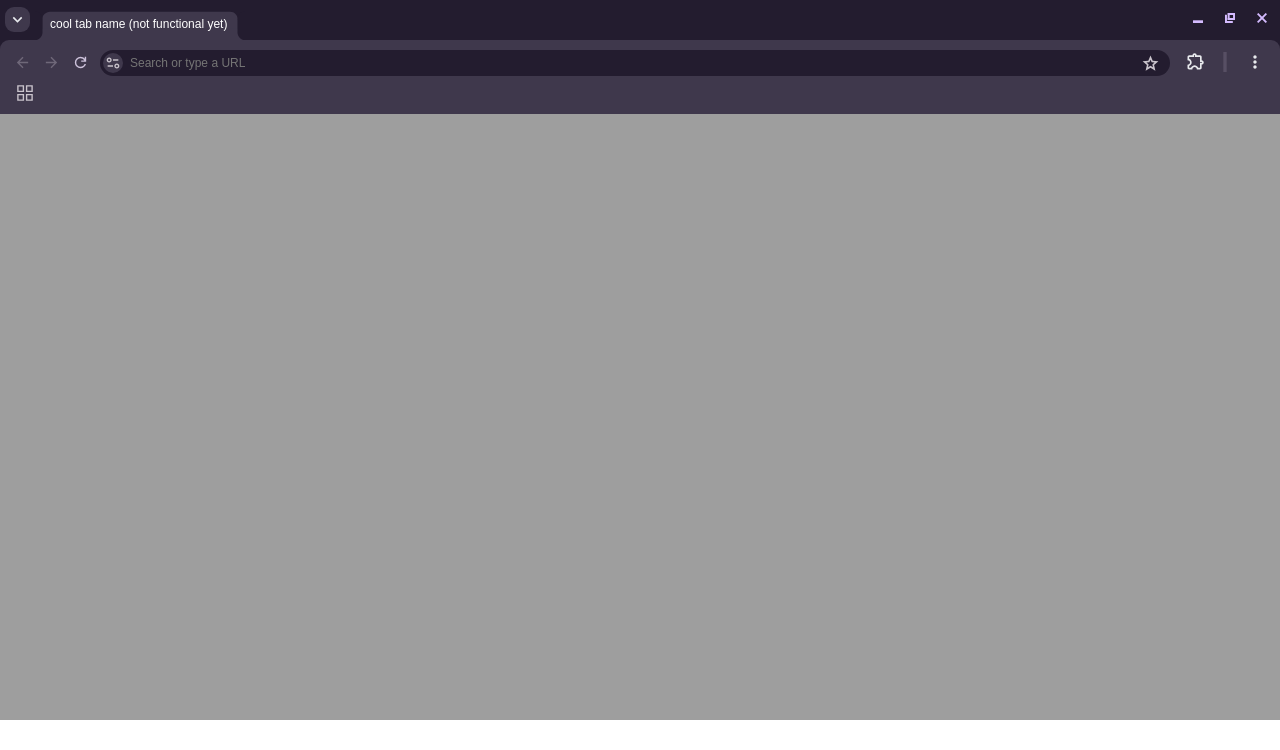
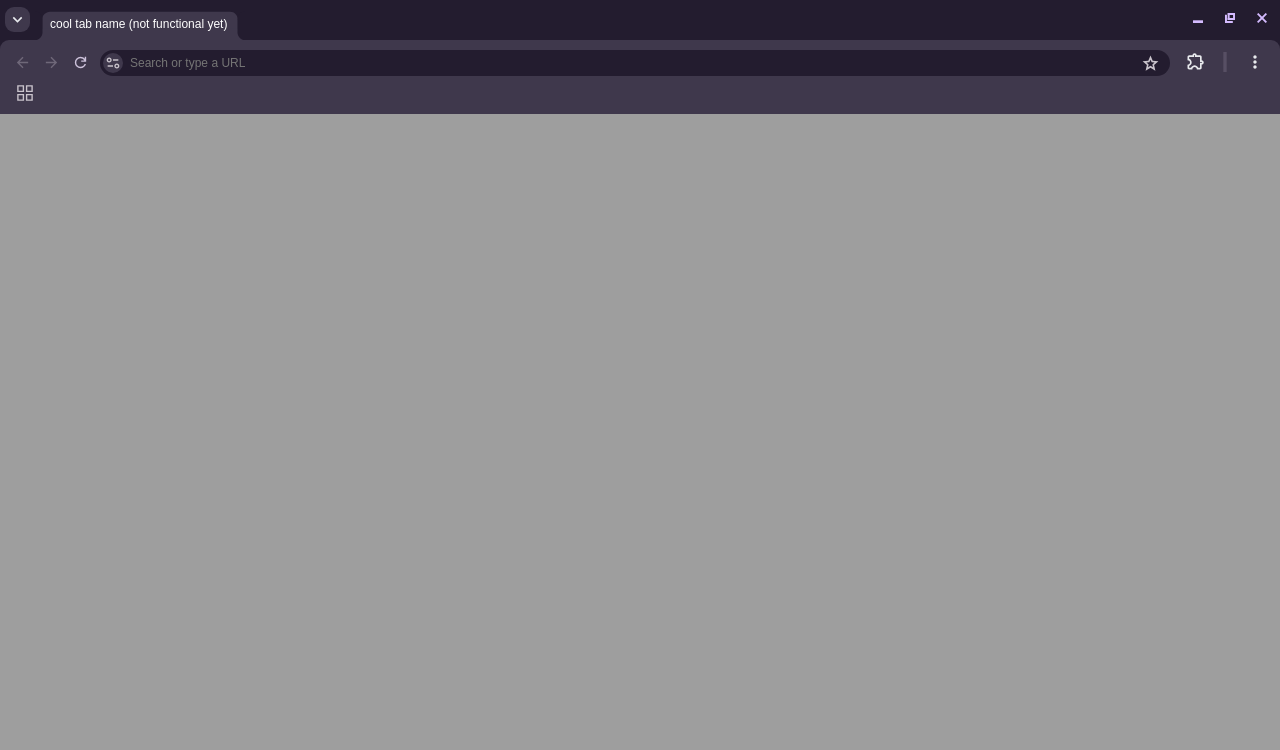
Before and after one commit to wish13yt/chromiumOS-web, a plain HTML site: page root/sys.html in a window 1280 px wide. Both pictures are taken after a click on the picture 640 px from the left and 775 px from the top of the page. Shown: the top 750 px of the page. Drawn offline with Linux system fonts and the light colour scheme.

Commit message:
fixed window yippee

```diff
--- a/root/sys.html
+++ b/root/sys.html
@@ -127,7 +127,7 @@ user-select: none;
     position: absolute;
     right: 0px;
     width: 100%;
-    height: 90%;
+    height: calc(100% - 49.4px);
     border: none;
     display: none;
 }
```
